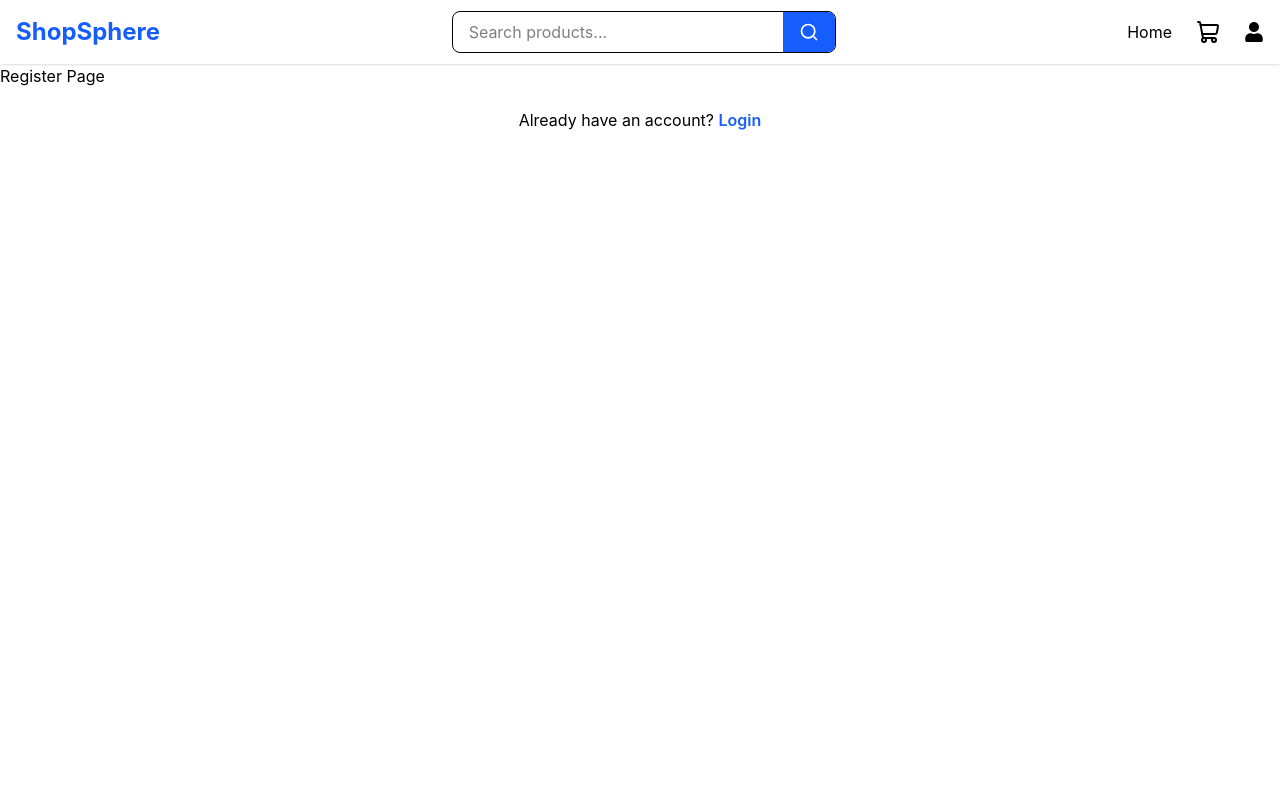
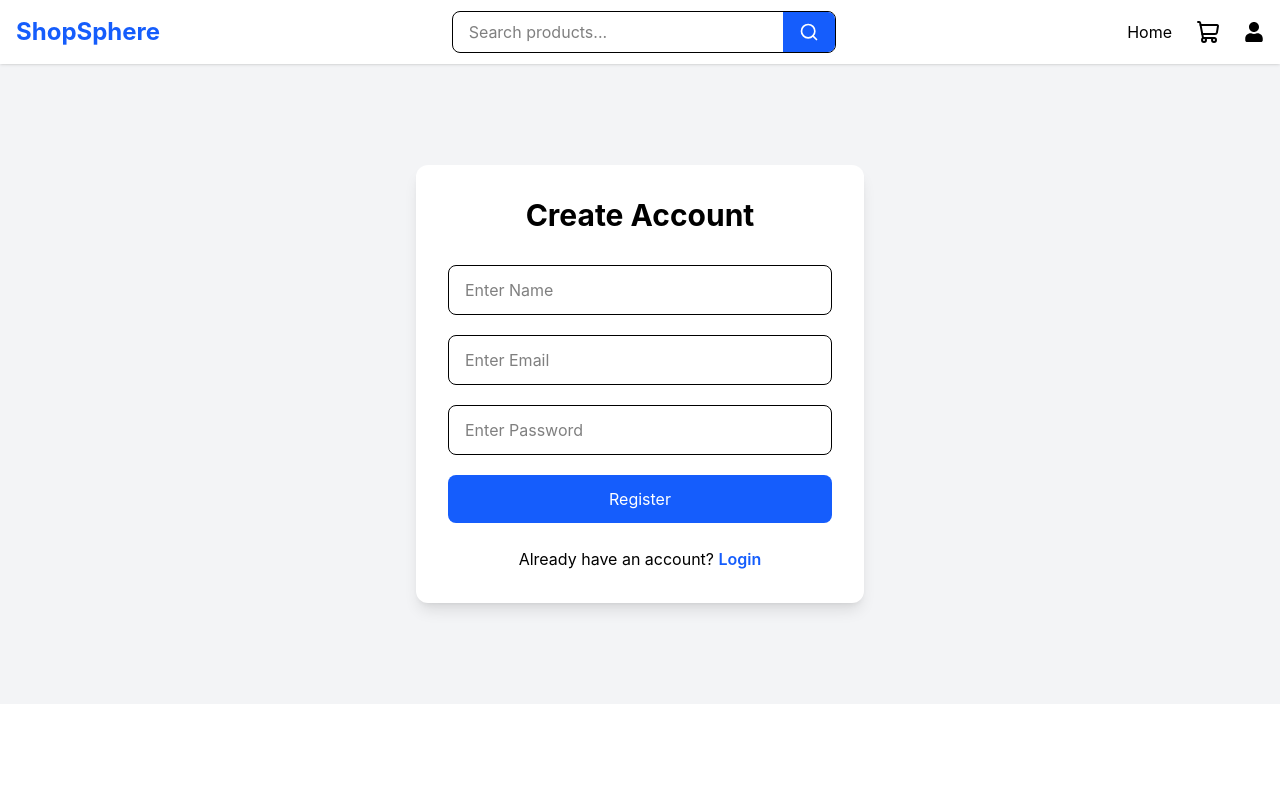
Before and after one commit to Aniket230297/mern-ecommerce, a React app in the folder frontend/: page /register in a window 1280 px wide. Shown: the top 800 px of the page. Built offline with nearby package versions, Linux system fonts and the light colour scheme; the HTML template or start-up script is replaced by a standard one.

Commit message:
UI- ui update for Logn and Register page

```diff
--- a/frontend/src/pages/Home.jsx
+++ b/frontend/src/pages/Home.jsx
@@ -1,4 +1,3 @@
-import Layout from "../components/layout/Layout";
 
 import Hero from "../components/home/Hero";
 import CategorySection from "../components/home/CategorySection";
@@ -6,15 +5,13 @@
 
 function Home() {
   return (
-    <Layout>
-
+    <>
       <Hero />
 
       <CategorySection />
 
       <FeaturedProducts />
-
-    </Layout>
+    </>
   );
 }
 
--- a/frontend/src/pages/Login.jsx
+++ b/frontend/src/pages/Login.jsx
@@ -1,13 +1,11 @@
 import { useState } from "react";
-import { useNavigate } from "react-router-dom";
-import { Link } from "react-router-dom";
+import { useNavigate, Link } from "react-router-dom";
 
 import API from "../api/axios";
 import { useAuth } from "../context/AuthContext";
 
 function Login() {
   const navigate = useNavigate();
-
   const { login } = useAuth();
 
   const [form, setForm] = useState({
@@ -34,29 +32,57 @@
 
       navigate("/");
     } catch (error) {
-      alert(error.response.data.message);
+      alert(error.response?.data?.message || "Login Failed");
     }
   };
 
   return (
-    <form onSubmit={handleSubmit}>
-      <input name="email" placeholder="Email" onChange={handleChange} />
+    <div className="flex items-center justify-center min-h-[80vh] bg-gray-100 px-4">
+      <div className="w-full max-w-md bg-white rounded-xl shadow-lg p-8">
+        <h1 className="text-3xl font-bold text-center mb-8">
+          Login
+        </h1>
+
+        <form onSubmit={handleSubmit} className="space-y-5">
+          <input
+            type="email"
+            name="email"
+            placeholder="Enter Email"
+            value={form.email}
+            onChange={handleChange}
+            required
+            className="w-full border rounded-lg px-4 py-3 focus:outline-none focus:ring-2 focus:ring-blue-500"
+          />
 
           <input
             type="password"
             name="password"
-        placeholder="Password"
+            placeholder="Enter Password"
+            value={form.password}
             onChange={handleChange}
+            required
+            className="w-full border rounded-lg px-4 py-3 focus:outline-none focus:ring-2 focus:ring-blue-500"
           />
 
-      <button>Login</button>
-      <p className="text-center mt-5">
+          <button
+            type="submit"
+            className="w-full bg-blue-600 text-white py-3 rounded-lg hover:bg-blue-700 transition"
+          >
+            Login
+          </button>
+        </form>
+
+        <p className="text-center mt-6">
           Don't have an account?{" "}
-        <Link to="/register" className="text-blue-600 font-semibold">
+          <Link
+            to="/register"
+            className="text-blue-600 font-semibold hover:underline"
+          >
             Register
           </Link>
         </p>
-    </form>
+      </div>
+    </div>
   );
 }
 
--- a/frontend/src/pages/Products.jsx
+++ b/frontend/src/pages/Products.jsx
@@ -1,7 +1,6 @@
 import { useEffect, useState } from "react";
 import toast from "react-hot-toast";
 
-import Layout from "../components/layout/Layout";
 
 import Loader from "../components/common/Loader";
 import EmptyState from "../components/common/EmptyState";
@@ -67,7 +66,7 @@
   if (loading) return <Loader />;
 
   return (
-    <Layout>
+    <>
       <div className="max-w-7xl mx-auto px-4 py-10">
         <h1 className="text-4xl font-bold mb-8">All Products</h1>
 
@@ -91,7 +90,7 @@
           <ProductGrid products={products} />
         )}
       </div>
-    </Layout>
+    </>
   );
 }
 
--- a/frontend/src/pages/Register.jsx
+++ b/frontend/src/pages/Register.jsx
@@ -1,18 +1,108 @@
-import { Link } from "react-router-dom";
+import { useState } from "react";
+import { Link, useNavigate } from "react-router-dom";
 
-const Register = () => {
+import API from "../api/axios";
+import { useAuth } from "../context/AuthContext";
+
+function Register() {
+  const navigate = useNavigate();
+  const { login } = useAuth();
+
+  const [form, setForm] = useState({
+    name: "",
+    email: "",
+    password: "",
+  });
+
+  const [loading, setLoading] = useState(false);
+
+  const handleChange = (e) => {
+    setForm({
+      ...form,
+      [e.target.name]: e.target.value,
+    });
+  };
+
+  const handleSubmit = async (e) => {
+    e.preventDefault();
+
+    try {
+      setLoading(true);
+
+      const { data } = await API.post("auth/register", form);
+
+      login(data.user, data.token);
+
+      alert("Registration Successful");
+
+      navigate("/");
+    } catch (error) {
+      alert(error.response?.data?.message || "Registration Failed");
+    } finally {
+      setLoading(false);
+    }
+  };
+
   return (
-    <div>
-      <h1>Register Page</h1>
+    <div className="flex items-center justify-center min-h-[80vh] bg-gray-100 px-4">
+      <div className="w-full max-w-md bg-white rounded-xl shadow-lg p-8">
+        <h1 className="text-3xl font-bold text-center mb-8">
+          Create Account
+        </h1>
 
-      <p className="text-center mt-5">
-        Already have an account?{" "}
-        <Link to="/login" className="text-blue-600 font-semibold">
-          Login
-        </Link>
-      </p>
+        <form onSubmit={handleSubmit} className="space-y-5">
+          <input
+            type="text"
+            name="name"
+            placeholder="Enter Name"
+            value={form.name}
+            onChange={handleChange}
+            required
+            className="w-full border rounded-lg px-4 py-3 focus:outline-none focus:ring-2 focus:ring-blue-500"
+          />
+
+          <input
+            type="email"
+            name="email"
+            placeholder="Enter Email"
+            value={form.email}
+            onChange={handleChange}
+            required
+            className="w-full border rounded-lg px-4 py-3 focus:outline-none focus:ring-2 focus:ring-blue-500"
+          />
+
+          <input
+            type="password"
+            name="password"
+            placeholder="Enter Password"
+            value={form.password}
+            onChange={handleChange}
+            required
+            minLength={6}
+            className="w-full border rounded-lg px-4 py-3 focus:outline-none focus:ring-2 focus:ring-blue-500"
+          />
+
+          <button
+            type="submit"
+            disabled={loading}
+            className="w-full bg-blue-600 text-white py-3 rounded-lg hover:bg-blue-700 transition disabled:opacity-50"
+          >
+            {loading ? "Creating Account..." : "Register"}
+          </button>
+        </form>
+
+        <p className="text-center mt-6">
+          Already have an account?{" "}
+          <Link
+            to="/login"
+            className="text-blue-600 font-semibold hover:underline"
+          >
+            Login
+          </Link>
+        </p>
+      </div>
     </div>
   );
-};
+}
 
 export default Register;
```
Also changed, not shown: 1 other file (tests, documents, lock files or other folders). Lines whose indentation alone changed are shown as unchanged.
